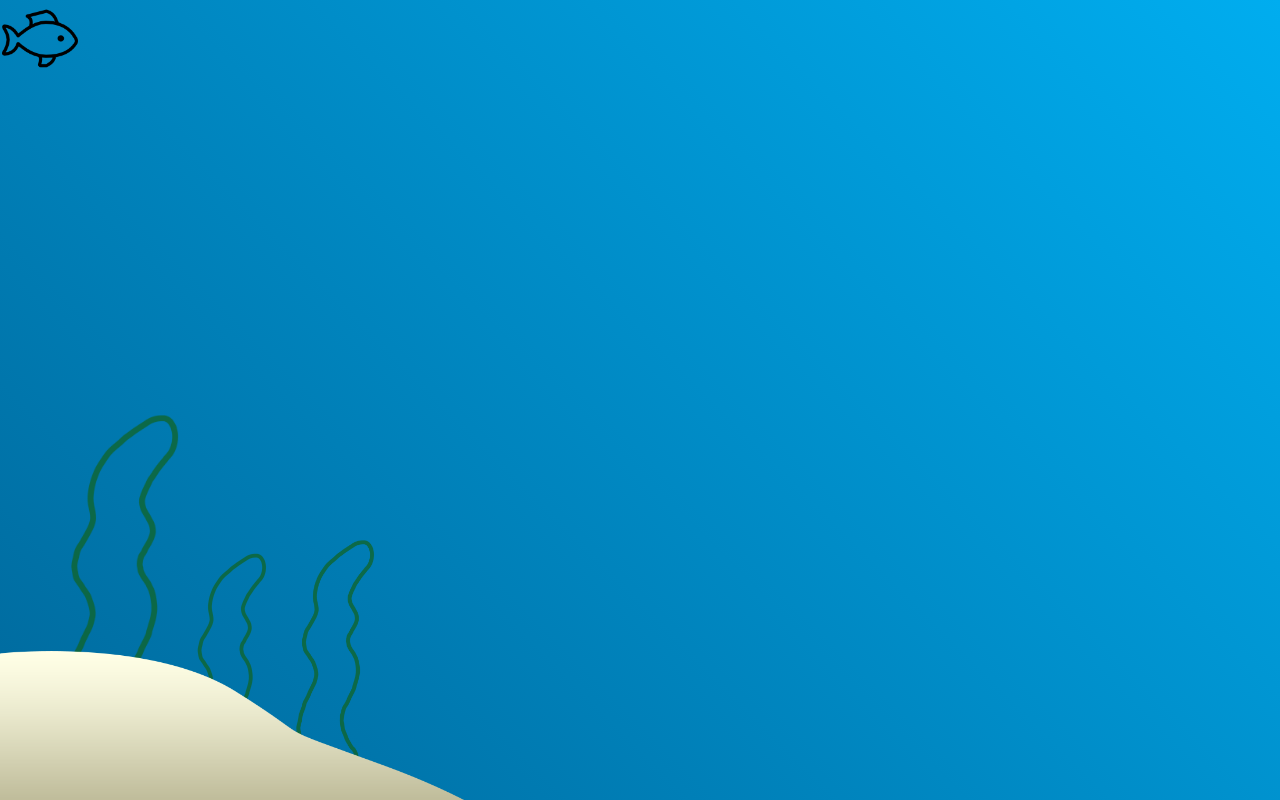
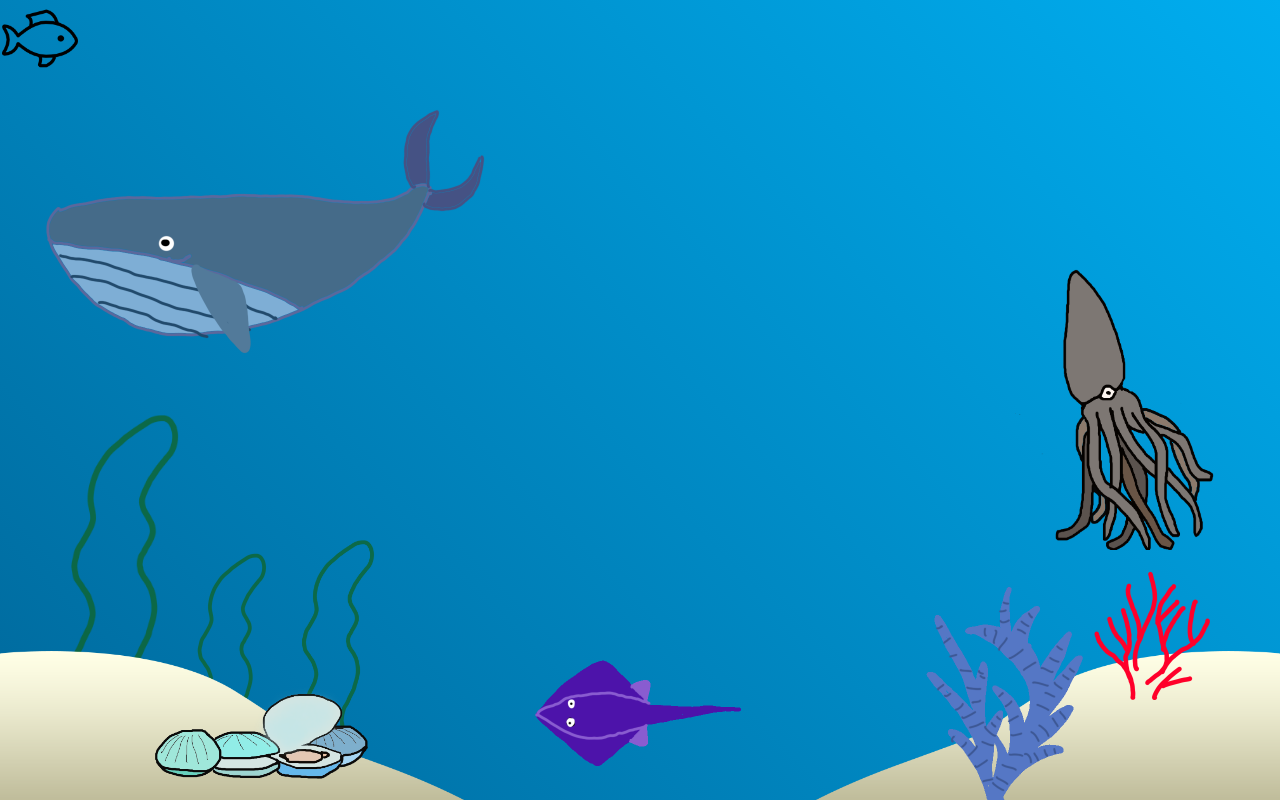
Before and after one commit to ChemistryX/aquarium, a plain HTML site: page index.html in a window 1280 px wide. Drawn offline with Linux system fonts and the light colour scheme.

Commit message:
style changes

```diff
--- a/assets/css/global.scss
+++ b/assets/css/global.scss
@@ -15,7 +15,7 @@ body {
   left: 0;
   overflow: hidden;
   background-image: linear-gradient(45deg, $gradient-start, $gradient-end);
-  cursor: url('/assets/images/hook.svg') 32 32, auto;
+  cursor: url('/assets/images/worms.png') 64 64, auto;
 
   .bg-wrapper {
     position: relative;
@@ -28,6 +28,10 @@ body {
     }
 
     .align {
+      &.left {
+        left: 0;
+      }
+
       &.bottom-left {
         left: 0;
         bottom: 0;
@@ -44,6 +48,10 @@ body {
         right: 0;
         bottom: 0;
       }
+    }
+
+    .shadow {
+      filter: drop-shadow(2px 5px 5px #222);
     }
   }
 }
--- a/assets/js/global.js
+++ b/assets/js/global.js
@@ -42,7 +42,7 @@ window.addEventListener('load', () => {
             document.body.appendChild(elem);
             window.setTimeout(function () {
                 document.body.removeChild(elem);
-            }, Math.round(Math.random() * i * 2000));
+            }, Math.round(Math.random() * i * 2500));
         });
     }
 
--- a/index.html
+++ b/index.html
@@ -18,7 +18,15 @@
             <img src="/assets/images/weeds.png" class="align bottom-left" style="width: 400px; left: -50px;">
             <img src="/assets/images/weeds.png" class="align bottom-left" style="width: 256px; left: 120px;">
             <img src="/assets/images/weeds.png" class="align bottom-left" style="width: 270px; left: 220px;">
+            <img src="/assets/images/seashell.png" class="align bottom-left" style="width: 256px; z-index: 50; bottom: -50px; left: 125px;">
             <img src="/assets/images/sand.png" class="align bottom-left" style="width: 768px;">
+            <img src="/assets/images/sand.png" class="align bottom-right" style="width: 768px; transform: scaleX(-1);">
+            <img src="/assets/images/squid.png" class="align bottom-right" style="width: 300px; bottom: 250px;">
+            <img src="/assets/images/ray.png" class="align bottom-center" style="width: 512px; bottom: -200px;">
+            <img src="/assets/images/whale.png" class="align left" style="width: 512px;">
+            <img src="/assets/images/coral1.png" class="align bottom-right" style="width: 256px; bottom: 100px;">
+            <img src="/assets/images/coral2.png" class="align bottom-right" style="width: 512px;">
+
         </div>
     </div>
 </body>
```
Also changed, not shown: assets/css/global.css, assets/images/coral1.png (added), assets/images/coral2.png (added), assets/images/hook.svg (deleted), assets/images/ray.png (added), assets/images/seashell.png (added), assets/images/squid.png (added), assets/images/turtle.png (added), assets/images/whale.png (added), assets/images/worms.png (added).
